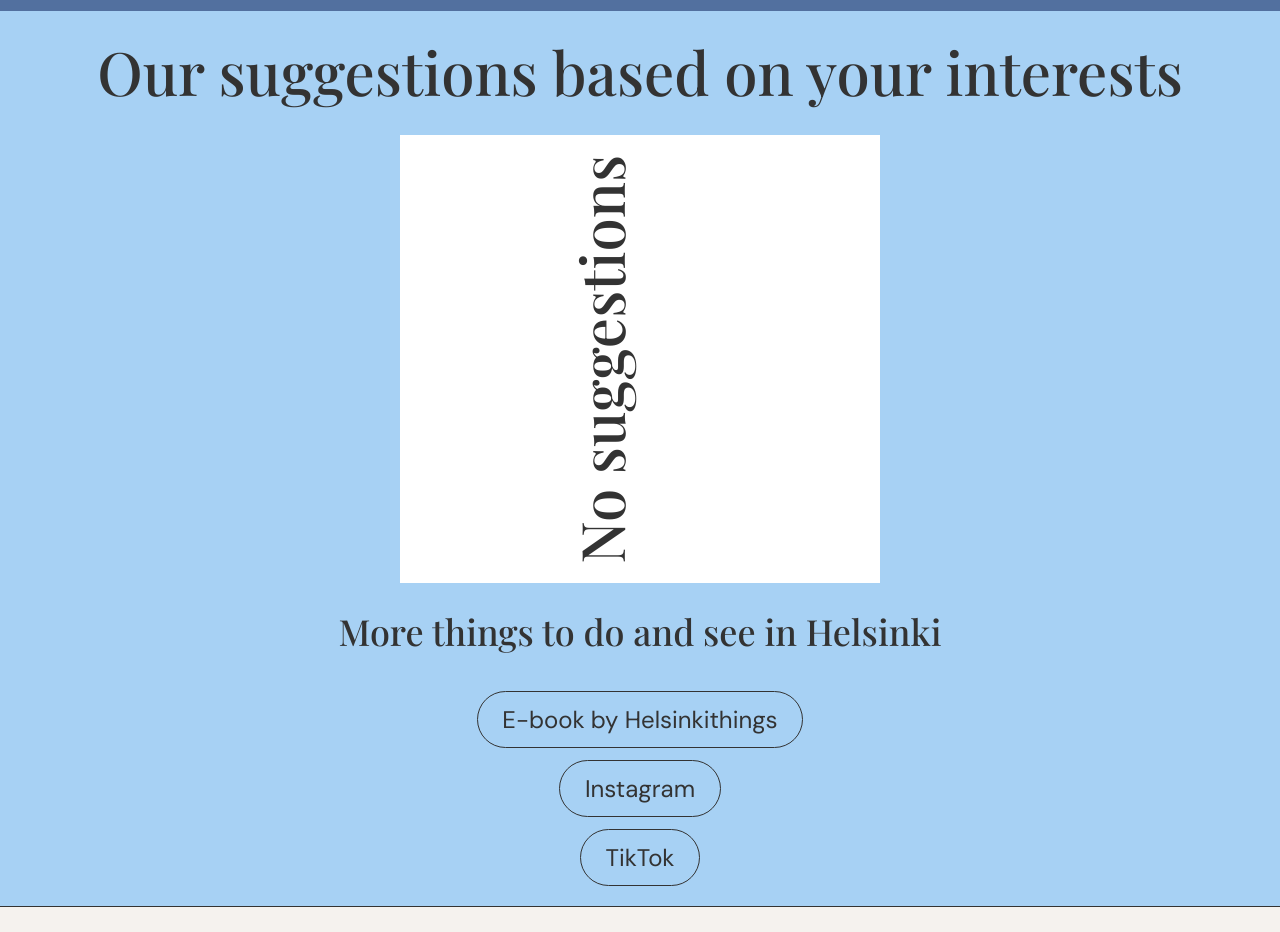
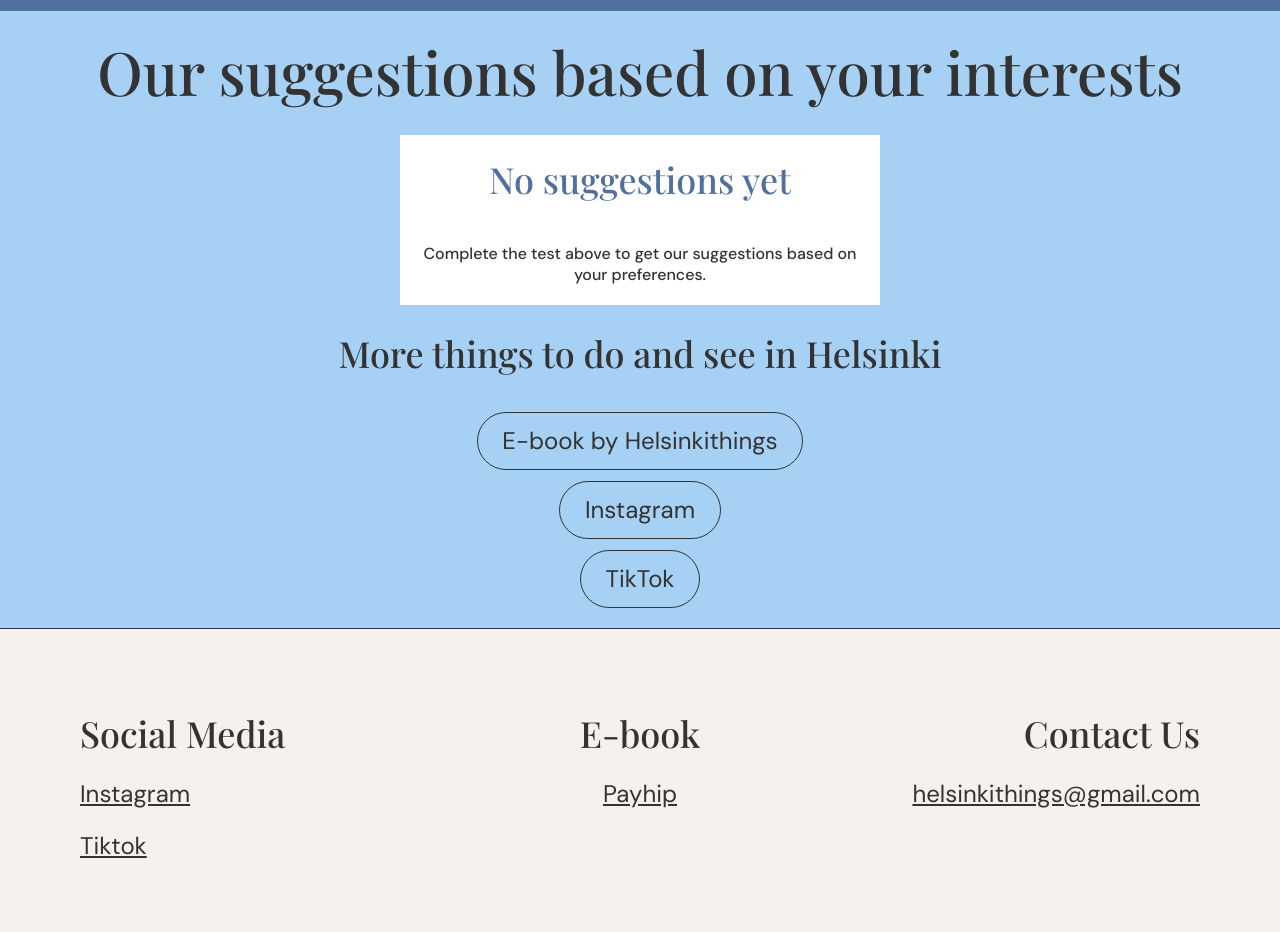
Before and after one commit to anniinankaa/helsinkithings, a React (Vite) app: page / in a window 1280 px wide. Shown: the part 5580-6512 px from the top of the page. Built offline with nearby package versions, Linux system fonts and the light colour scheme; a web font is replaced by a local one.

Commit message:
kannustavampi teksti, kun ei vielä suosituksia

```diff
--- a/src/pages/HomePage/TestResult.jsx
+++ b/src/pages/HomePage/TestResult.jsx
@@ -53,7 +53,8 @@ function TestResult ({results}) {
                 <button className='left-button'onClick={prevOption} aria-label="Previous recommendation"><ChevronLeft size={64} /></button>
             </div>
             :   <div className='option'>
-                <SidewaysSection header='No suggestions'/>
+                    <h3>No suggestions yet</h3>
+                    Complete the test above to get our suggestions based on your preferences.
                 </div>
                 }
             <h3>More things to do and see in Helsinki</h3>
```
